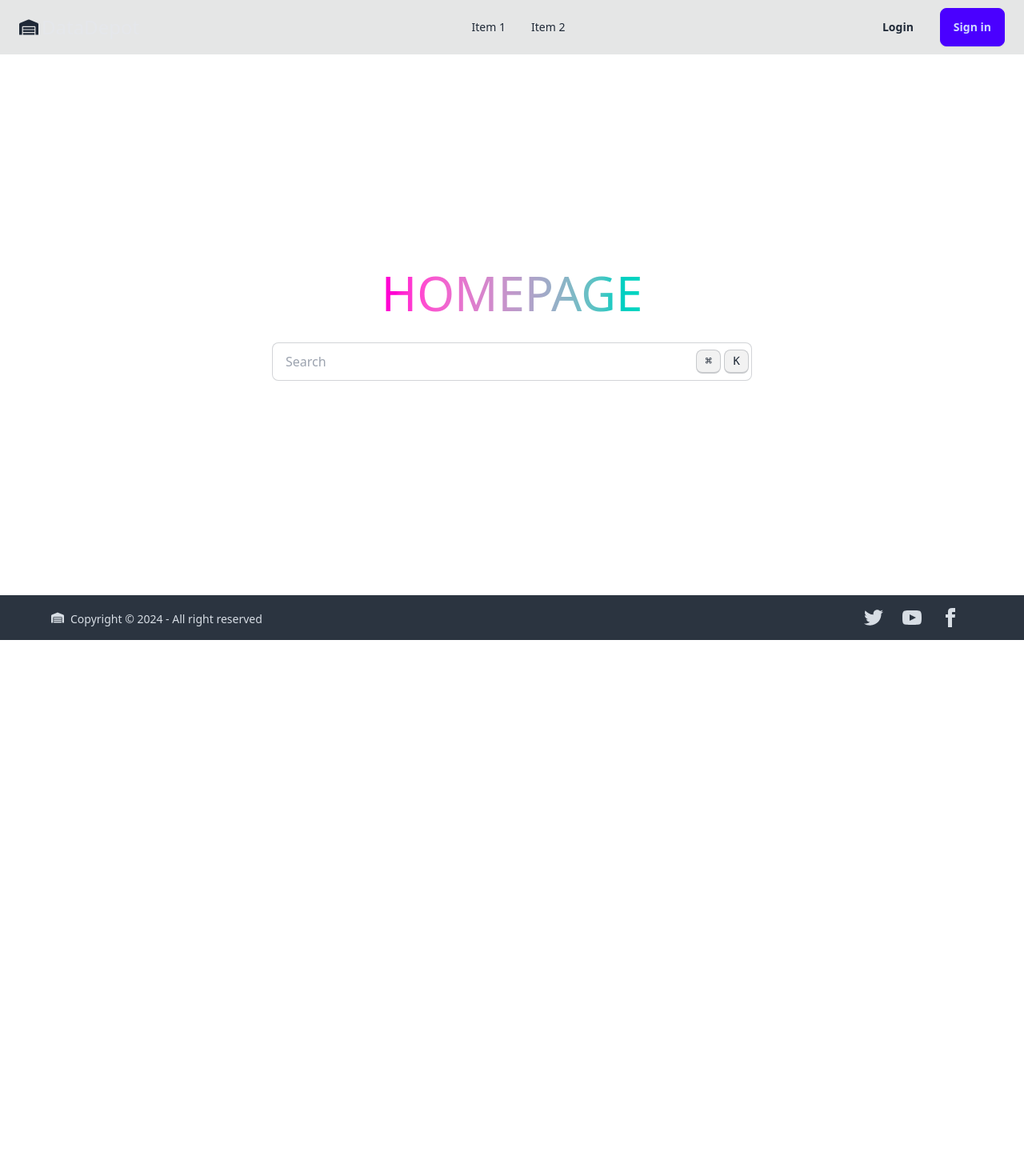
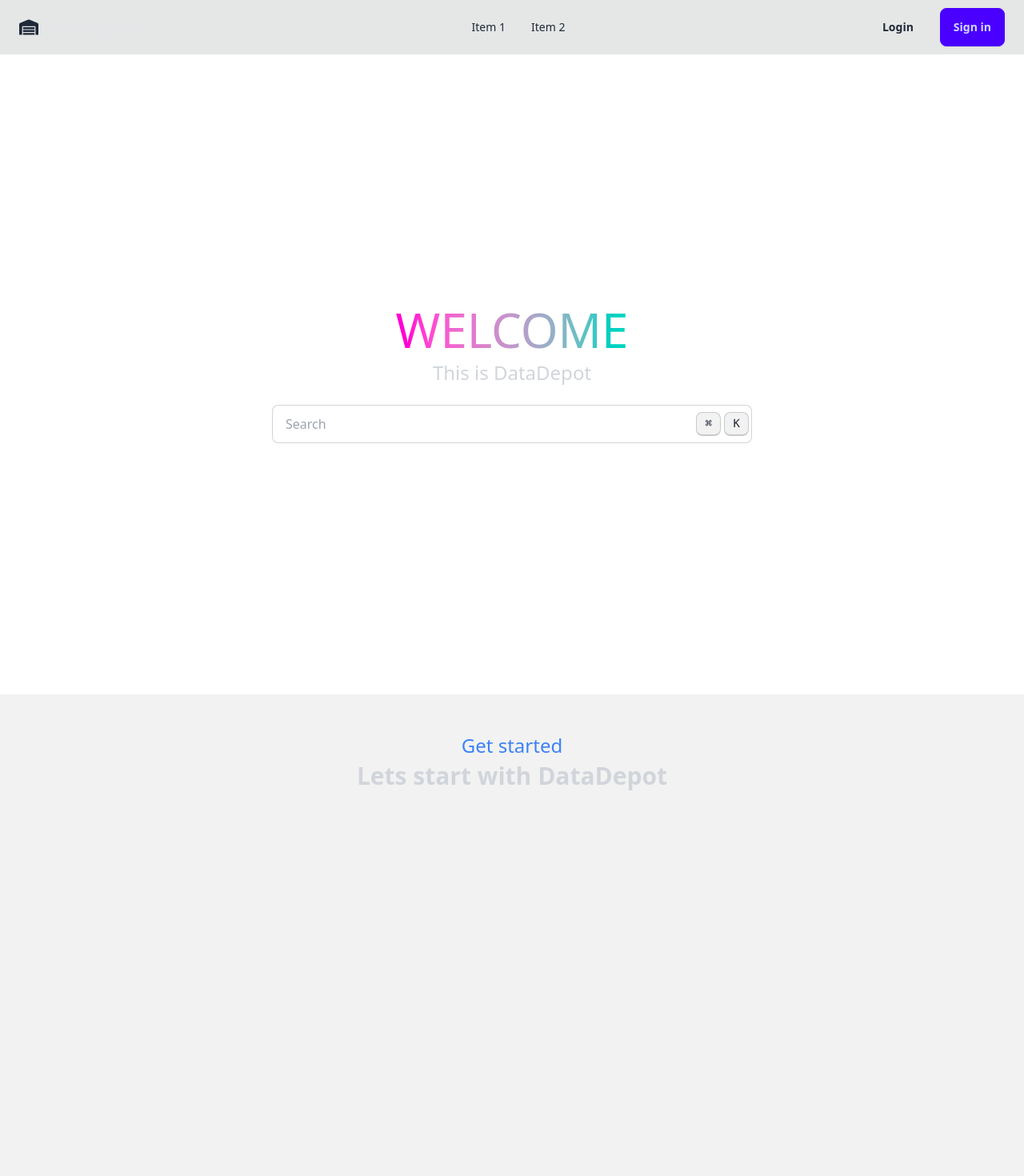
Before and after one commit to OndrejLosensky/DataDepot, a Next.js app: page / in a window 1280 px wide. Shown: the top 1470 px of the page at 80% size. Before the commit the page ends 800 px from the top, so only its background shows below. Built offline with nearby package versions, Linux system fonts and the light colour scheme.

Commit message:
homepage init

```diff
--- /dev/null
+++ b/components/Contact.jsx
@@ -0,0 +1,9 @@
+import React from 'react'
+
+const Contact = () => {
+  return (
+    <div className='min-h-screen'>Contact</div>
+  )
+}
+
+export default Contact
--- /dev/null
+++ b/components/GetStarted.jsx
@@ -0,0 +1,16 @@
+import React from 'react'
+import SectionTitle from './layout/SectionTitle'
+import Title from './layout/Title'
+
+const GetStarted = () => {
+  return (
+    <div className='min-h-screen w-screen bg-base-200'>
+        <div className='pt-12'>
+            <SectionTitle name="Get started"/>
+            <Title headingText="Lets start with DataDepot"/>
+        </div>
+    </div>
+  )
+}
+
+export default GetStarted
--- a/components/Homepage.jsx
+++ b/components/Homepage.jsx
@@ -1,36 +1,10 @@
-import React, { useEffect, useState } from 'react';
+import React from 'react';
 
 const Homepage = () => {
-
-  const [remainingHeight, setRemainingHeight] = useState(0);
-
-  useEffect(() => {
-    const navbarHeight = 68;
-    const footerHeight = 56;
-
-    const screenHeight = window.innerHeight;
-    const calculatedHeight = screenHeight - navbarHeight - footerHeight;
-
-    // Set the remaining height state
-    setRemainingHeight(calculatedHeight);
-
-    // Event listener to recalculate height on window resize
-    const handleResize = () => {
-      const newScreenHeight = window.innerHeight;
-      const newCalculatedHeight = newScreenHeight - navbarHeight;
-      setRemainingHeight(newCalculatedHeight);
-    };
-
-    window.addEventListener('resize', handleResize);
-
-    return () => {
-      window.removeEventListener('resize', handleResize);
-    };
-  }, []);
-
   return (
-    <section className='flex flex-col items-center justify-center' style={{minHeight: remainingHeight}}>
-        <h1 className='pb-8 text-6xl uppercase bg-gradient-to-r from-secondary to-accent bg-clip-text text-transparent'>Homepage</h1>
+    <section className='flex flex-col items-center justify-center min-h-screen'>
+      <h1 className='text-6xl uppercase bg-gradient-to-r from-secondary to-accent bg-clip-text text-transparent'>Welcome</h1>
+        <h2 className='pb-6 pt-2 text-2xl text-gray-300 hover:text-gray-100 duration-300'> This is DataDepot</h2>
 
         <div className="relative">
             <input type="text" placeholder="Search" className="input input-bordered input-width pr-16" />
@@ -40,7 +14,6 @@ const Homepage = () => {
             </div>
         </div>
 
-
     </section>
   );
 }
--- a/components/Navbar.jsx
+++ b/components/Navbar.jsx
@@ -5,7 +5,7 @@ import { FaWarehouse } from "react-icons/fa";
 
 const Navbar = () => {
   return (
-    <div className="navbar bg-base-300">
+    <div className="navbar bg-base-300 sticky top-0">
         <div className="navbar-start ml-4 ">
             <FaWarehouse className='h-9 w-7 pr-1'/>
             <h2 className='text-2xl text-gray-200'> DataDepot </h2>
--- /dev/null
+++ b/components/Preview.jsx
@@ -0,0 +1,9 @@
+import React from 'react'
+
+const Preview = () => {
+  return (
+    <div className='min-h-screen'>Preview</div>
+  )
+}
+
+export default Preview
--- /dev/null
+++ b/components/layout/SectionTitle.jsx
@@ -0,0 +1,11 @@
+import React from 'react'
+
+const SectionTitle = ({name}) => {
+  return (
+    <div className='text-2xl text-center pb-1 font-thin text-blue-500'>
+        <p>{name}</p>
+    </div>
+  )
+}
+
+export default SectionTitle
--- /dev/null
+++ b/components/layout/Title.jsx
@@ -0,0 +1,11 @@
+import React from 'react'
+
+const Title = ({headingText}) => {
+  return (
+    <div className='text-center font-bold text-3xl text-gray-300 hover:text-gray-50 duration-200'>
+        <h1>{headingText}</h1>
+    </div>
+  )
+}
+
+export default Title
--- a/pages/index.js
+++ b/pages/index.js
@@ -5,17 +5,30 @@ import Navbar from '../components/Navbar';
 import Footer from '../components/Footer';
 import { Helmet } from 'react-helmet';
 import Homepage from '../components/Homepage';
+import GetStarted from '../components/GetStarted';
+import Preview from '../components/Preview';
+import Contact from '../components/Contact';
 
 function LandingPage (){
 
     return (
         <main>
+            {/* <meta> data */}
              <Helmet>
                 <title>DataDepot</title>
-                <link rel="icon" href="/favicon.ico" />
+                <link rel="icon" href="favicon.ico" />
             </Helmet>
+
+            {/* Navbar + hero page */}
             <Navbar/>
             <Homepage/>
+
+            {/* Get started page + all content on main page */}
+            <GetStarted/>
+            <Preview/>
+            <Contact/>
+
+            {/* Footer + PrelineUI script for components */}
             <Footer/>
             <PrelineScript/>
         </main>
```
Also changed, not shown: package.json (+9 -2 lines), 1 other file (tests, documents, lock files or other folders).
